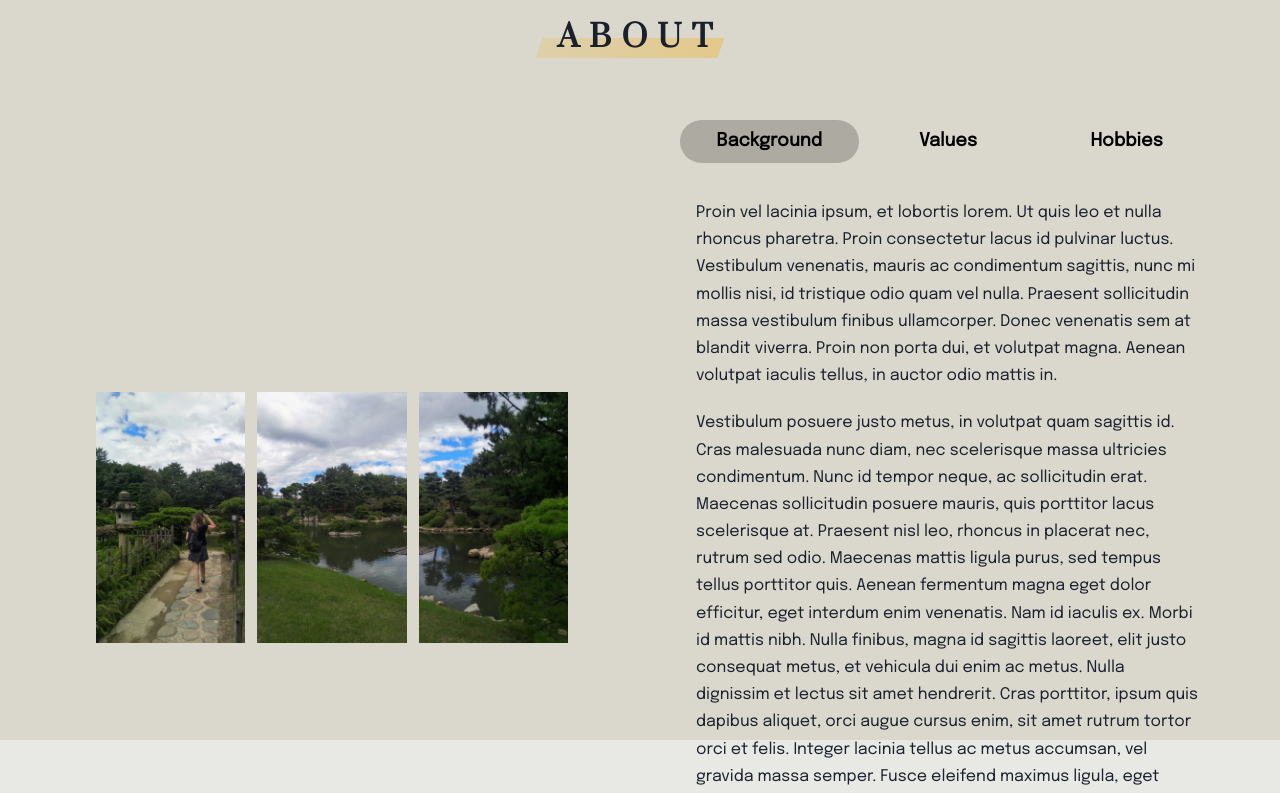
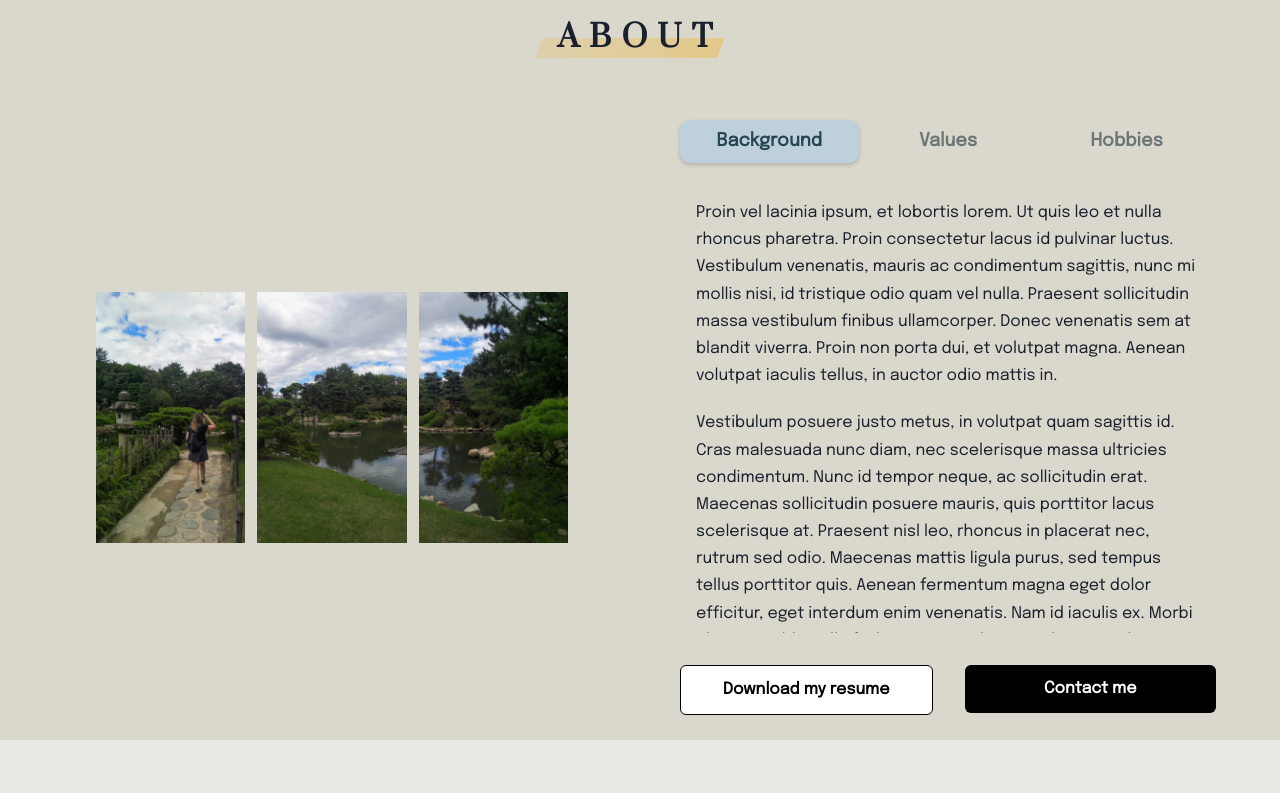
Before and after one commit to Tsuricate/Portfolio, a React (Create React App) app: page / in a window 1280 px wide. Shown: the part 860-1653 px from the top of the page. Built offline with nearby package versions, Linux system fonts and the light colour scheme.

Commit message:
Style: change Tabs style for About page + custom scrollbar

```diff
--- a/src/components/AboutContent.js
+++ b/src/components/AboutContent.js
@@ -15,6 +15,7 @@ import {
 import SectionContainer from './SectionContainer';
 import ActionButtons from './ActionButtons';
 import aboutSections from '../data/aboutSections';
+import customScrollbar from '../utils/customScrollbar';
 
 const AboutContent = () => (
   <SectionContainer background={useColorModeValue('#DAD7CD', '#505050')} sectionTitle="About">
@@ -35,26 +36,27 @@ const AboutContent = () => (
         <Image src="/images/pano3.webp" width="100%" height="auto" objectFit="cover" />
       </SimpleGrid>
 
-      <Flex flexDirection="column" justifyContent={{ xl: 'center' }}>
-        <Tabs variant="soft-rounded" isFitted isLazy lazyBehavior="unmount">
+      <Flex flexDirection="column" justifyContent={{ xl: 'center' }} height={{ xl: '100%' }}>
+        <Tabs variant="solid-rounded" isFitted isLazy lazyBehavior="unmount">
           <TabList pb={{ md: 5 }}>
             {aboutSections.map((section) => (
               <Tab
                 key={section.title}
                 _selected={{
-                  bg: '#95928aa6',
-                  boxShadow: 'none',
+                  bg: useColorModeValue('#bfd0dd', '#95928aa6'),
+                  boxShadow: 'rgba(0, 0, 0, 0.18) 0px 2px 4px;',
+                  color: useColorModeValue('#264653', '#F5F7FA'),
                 }}
-                color={useColorModeValue('black', 'white')}
+                color={useColorModeValue('#6B7676', '#C1C7C7')}
+                sx={{ WebkitTapHighlightColor: 'transparent' }}
+                borderRadius="10px"
               >
-                <Text fontWeight="semibold" fontSize={{ base: 'sm', md: 'lg' }}>
-                  {section.title}
-                </Text>
+                <Text fontSize={{ base: 'sm', md: 'lg' }}>{section.title}</Text>
               </Tab>
             ))}
           </TabList>
 
-          <TabPanels>
+          <TabPanels overflowY="auto" height={{ xl: '450px' }} sx={customScrollbar}>
             {aboutSections.map((section) => (
               <TabPanel key={section.title}>
                 <Stack direction="column" spacing={{ base: 5 }}>
--- /dev/null
+++ b/src/utils/customScrollbar.js
@@ -0,0 +1,18 @@
+const customScrollbar = {
+  '&::-webkit-scrollbar': {
+    width: '10px',
+
+    borderRadius: '8px',
+  },
+  '&::-webkit-scrollbar-thumb': {
+    background: 'rgb(181, 176, 162)',
+    borderRadius: '10px',
+  },
+  '&::-webkit-scrollbar-track': {
+    borderRadius: '10px',
+    background: 'transparent',
+    boxShadow: '0 0 1px 1px #a09b92',
+  },
+};
+
+export default customScrollbar;
```
